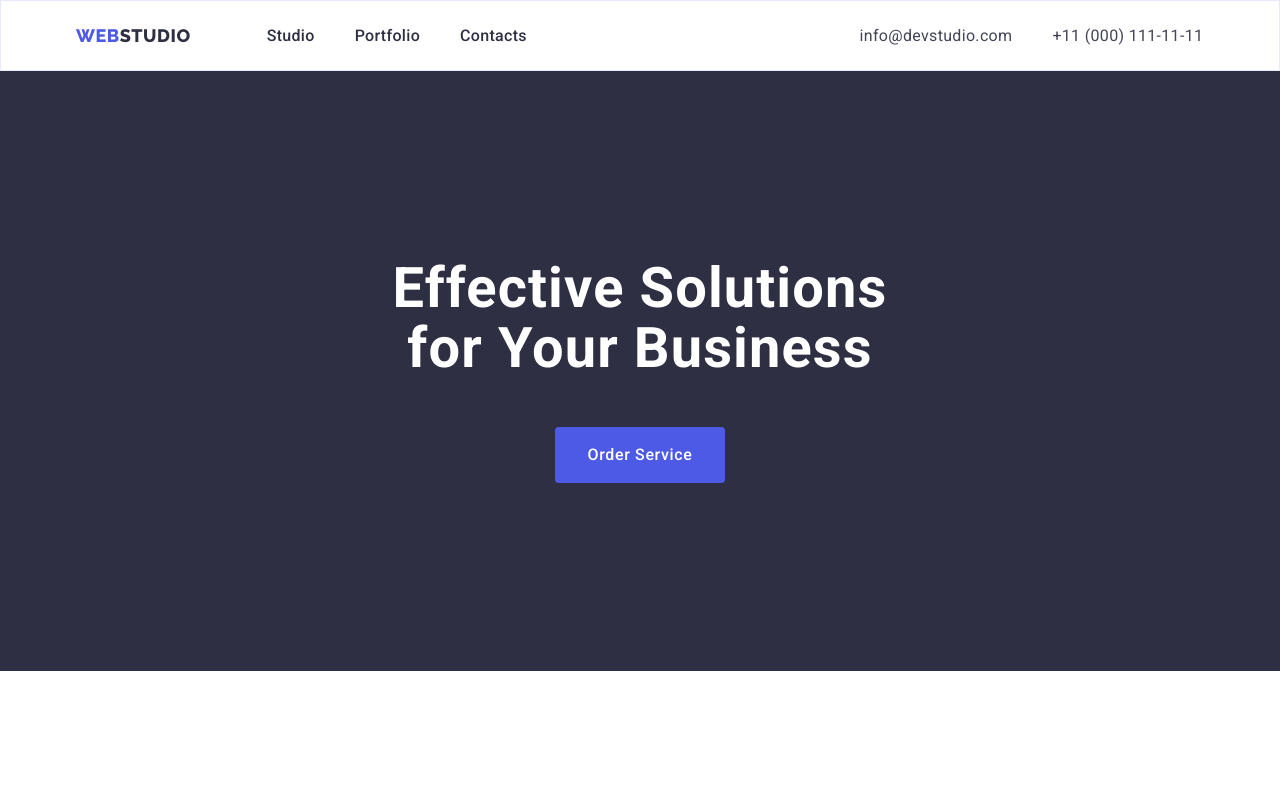
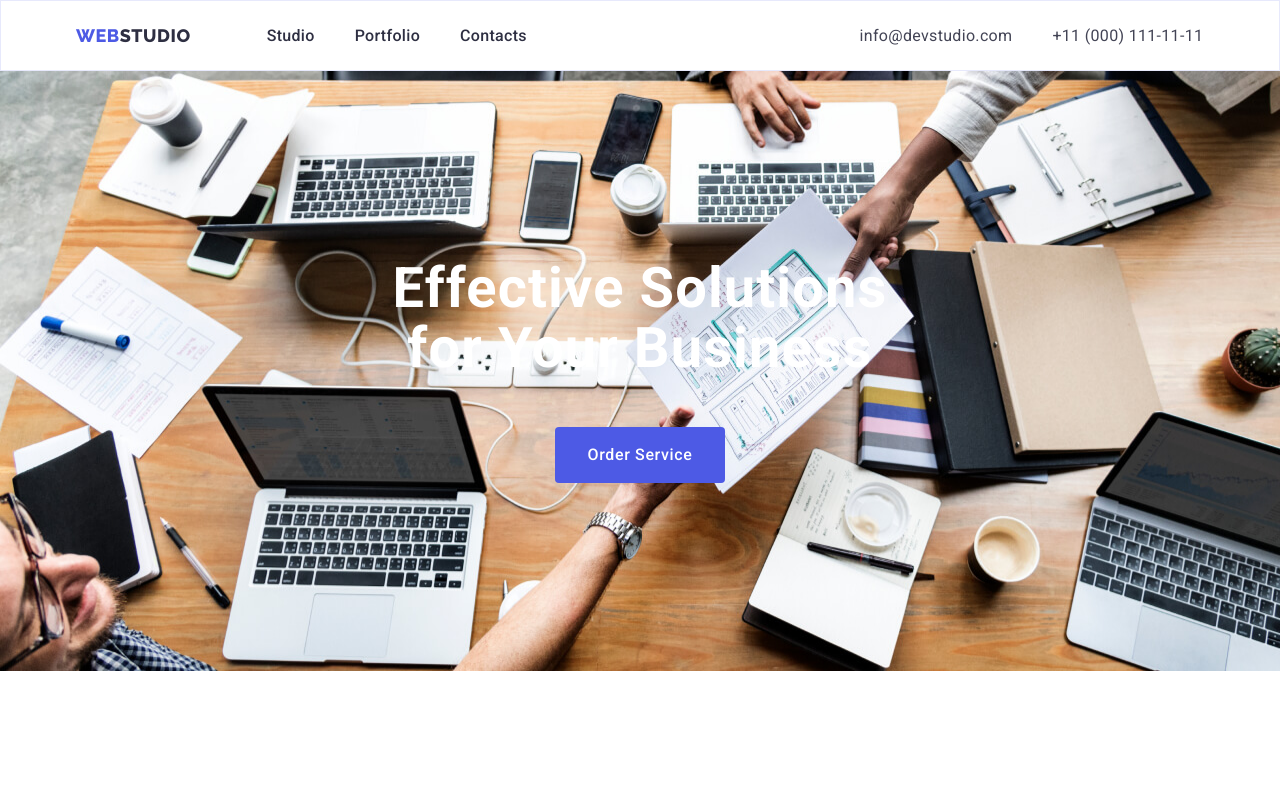
Before and after one commit to MariiaSam/goit-markup-hw-04, a plain HTML site: page index.html in a window 1280 px wide. Shown: the top 788 px of the page. Drawn offline with nearby package versions, Linux system fonts and the light colour scheme.

Commit message:
add hero

```diff
--- a/css/styles.css
+++ b/css/styles.css
@@ -197,9 +197,21 @@ img {
 
 
 .hero {
+  max-width: 1440px;
+  margin-left: auto;
+  margin-right: auto;
+
   background-color: var(--secondary-bgc-color);
+  background-image: url(../images/hero/office.jpg);
+  background-repeat: no-repeat;
+  background-position: 0 0;
+
+  background-size: cover;
+
   padding-top: 188px;
   padding-bottom: 188px;
+
+  /*box-shadow: rgba(46, 47, 66, 0.7);*/
 }
 .container-hero {
   text-align: center;
```
Also changed, not shown: index.html (+1 -0 lines), images/hero/office.jpg (added), 3 other files.
